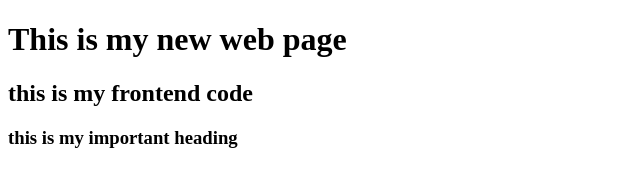
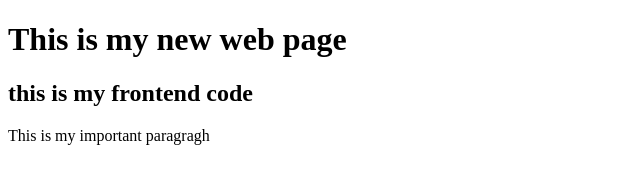
Before and after one commit to muthukumari-M/sample-repository, a plain HTML site: page index.html in a window 1280 px wide. Shown: the whole page, without its empty margins (0-640 px from the left). Drawn offline with Linux system fonts and the light colour scheme.

Commit message:
new paragraph added

```diff
--- a/index.html
+++ b/index.html
@@ -8,6 +8,6 @@
 <body>
     <h1>This is my new web page</h1>
     <h2>this is my frontend code</h2>
-    <h3>this is my important heading</h3>
+    <p>This is my important paragragh</p>
 </body>
 </html>
```
